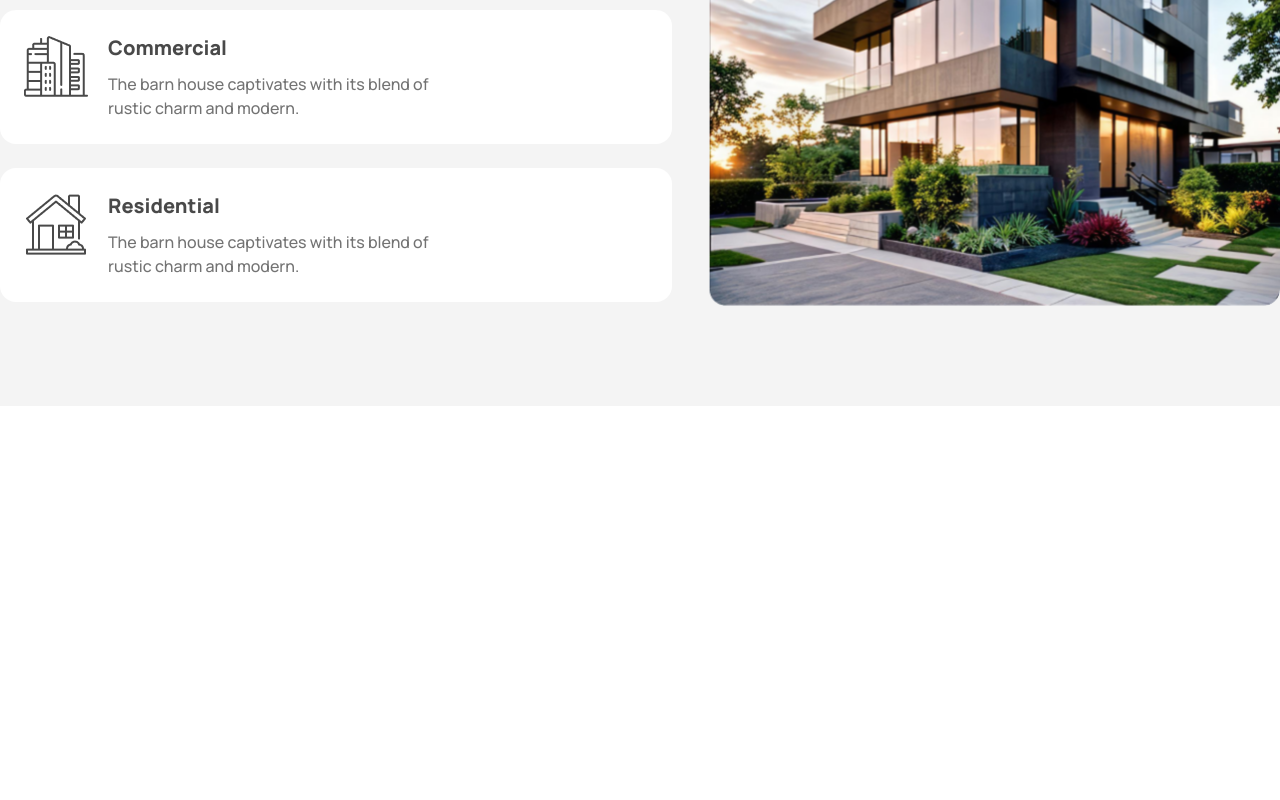
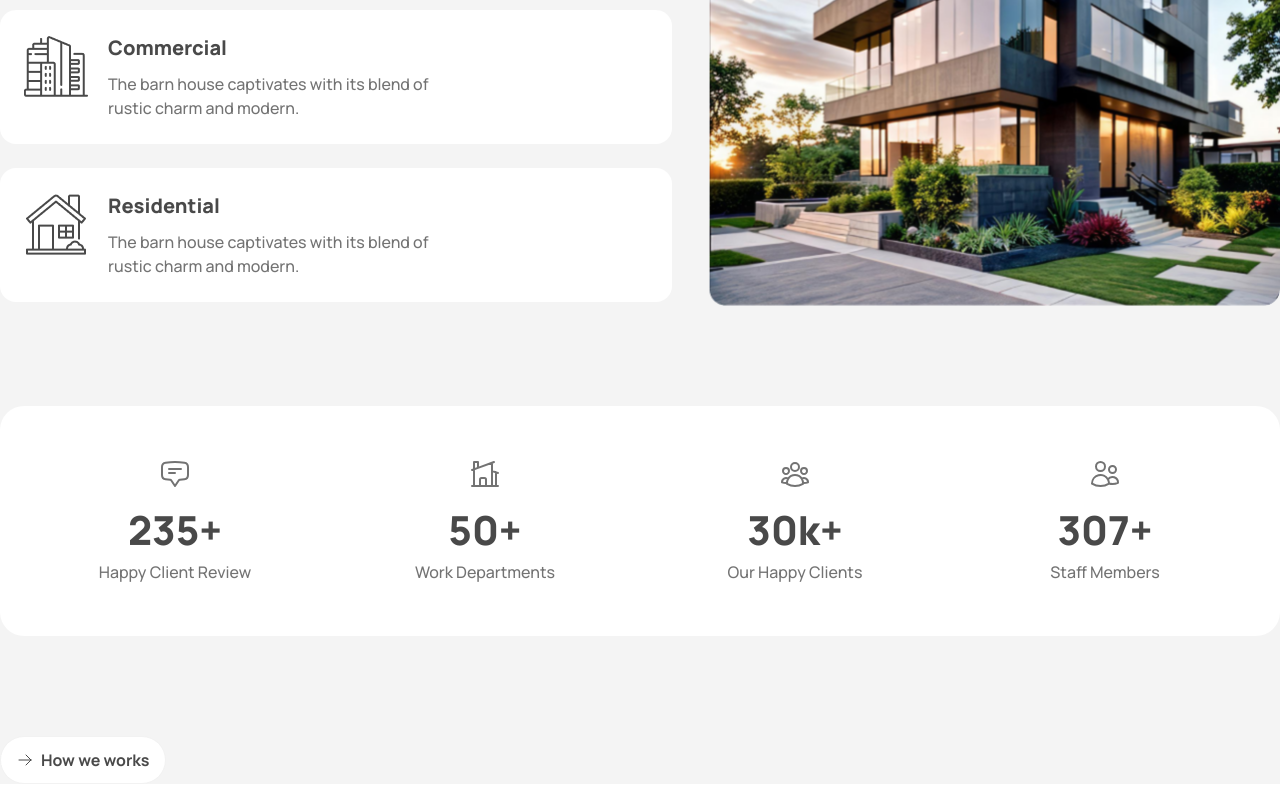
Before and after one commit to saifuddin-sami/assignment-3, a plain HTML site: page index.html in a window 1280 px wide. Shown: the part 1259-2059 px from the top of the page. Before the commit the page ends 1665 px from the top, so only its background shows below. Drawn offline with nearby package versions, Linux system fonts and the light colour scheme.

Commit message:
added section 3

```diff
--- a/index.html
+++ b/index.html
@@ -196,6 +196,66 @@
                  </div>
              </div>
         </section>
+        <!-- Section 3 -->
+        <section class="w-11/12 sm:container mx-auto p-6 sm:p-6 lg:p-8 bg-white rounded-3xl mb-8 sm:mb-[70px] lg:mb-[100px]">
+            <!-- Container -->
+            <div class="grid grid-cols-1 sm:grid-cols-2 lg:grid-cols-4 gap-1 lg:gap-6">
+                <!-- Box 1 -->
+                <div class="p-5 flex flex-col items-center justify-center hover:shadow-lg rounded-3xl cursor-pointer">
+                    <!-- Client Review Icon -->
+                    <div>
+                        <svg xmlns="http://www.w3.org/2000/svg" fill="none" viewBox="0 0 24 24" stroke-width="1.5" stroke="currentColor" class="size-8 text-[#737373]">
+                            <path stroke-linecap="round" stroke-linejoin="round" d="M7.5 8.25h9m-9 3H12m-9.75 1.51c0 1.6 1.123 2.994 2.707 3.227 1.129.166 2.27.293 3.423.379.35.026.67.21.865.501L12 21l2.755-4.133a1.14 1.14 0 0 1 .865-.501 48.172 48.172 0 0 0 3.423-.379c1.584-.233 2.707-1.626 2.707-3.228V6.741c0-1.602-1.123-2.995-2.707-3.228A48.394 48.394 0 0 0 12 3c-2.392 0-4.744.175-7.043.513C3.373 3.746 2.25 5.14 2.25 6.741v6.018Z"/>
+                        </svg>
+                    </div>
+                    <h2 class="font-extrabold text-[#494949] text-[32px] lg:text-[40px] mt-[10px] text-center"> 235+ </h2>
+                    <p class="font-medium text-[#737373] text-[16px] text-center"> Happy Client Review </p>
+                </div>
+                <!-- Box 2 -->
+                <div class="p-5 flex flex-col items-center justify-center hover:shadow-lg rounded-3xl cursor-pointer">
+                    <!-- Client Review Icon -->
+                    <div>
+                        <svg xmlns="http://www.w3.org/2000/svg" fill="none" viewBox="0 0 24 24" stroke-width="1.5" stroke="currentColor" class="size-8 text-[#737373]">
+                            <path stroke-linecap="round" stroke-linejoin="round" d="M8.25 21v-4.875c0-.621.504-1.125 1.125-1.125h2.25c.621 0 1.125.504 1.125 1.125V21m0 0h4.5V3.545M12.75 21h7.5V10.75M2.25 21h1.5m18 0h-18M2.25 9l4.5-1.636M18.75 3l-1.5.545m0 6.205 3 1m1.5.5-1.5-.5M6.75 7.364V3h-3v18m3-13.636 10.5-3.819" />
+                        </svg>
+                    </div>
+                    <h2 class="font-extrabold text-[#494949] text-[32px] lg:text-[40px] mt-[10px] text-center"> 50+ </h2>
+                    <p class="font-medium text-[#737373] text-[16px] text-center"> Work Departments </p>
+                </div>
+                <!-- Box 3 -->
+                <div class="p-5 flex flex-col items-center justify-center hover:shadow-lg rounded-3xl cursor-pointer">
+                    <!-- Client Review Icon -->
+                    <div>
+                        <svg xmlns="http://www.w3.org/2000/svg" fill="none" viewBox="0 0 24 24" stroke-width="1.5" stroke="currentColor" class="size-8 text-[#737373]">
+                            <path stroke-linecap="round" stroke-linejoin="round" d="M18 18.72a9.094 9.094 0 0 0 3.741-.479 3 3 0 0 0-4.682-2.72m.94 3.198.001.031c0 .225-.012.447-.037.666A11.944 11.944 0 0 1 12 21c-2.17 0-4.207-.576-5.963-1.584A6.062 6.062 0 0 1 6 18.719m12 0a5.971 5.971 0 0 0-.941-3.197m0 0A5.995 5.995 0 0 0 12 12.75a5.995 5.995 0 0 0-5.058 2.772m0 0a3 3 0 0 0-4.681 2.72 8.986 8.986 0 0 0 3.74.477m.94-3.197a5.971 5.971 0 0 0-.94 3.197M15 6.75a3 3 0 1 1-6 0 3 3 0 0 1 6 0Zm6 3a2.25 2.25 0 1 1-4.5 0 2.25 2.25 0 0 1 4.5 0Zm-13.5 0a2.25 2.25 0 1 1-4.5 0 2.25 2.25 0 0 1 4.5 0Z" />
+                        </svg>
+                    </div>
+                    <h2 class="font-extrabold text-[#494949] text-[32px] lg:text-[40px] mt-[10px] text-center"> 30k+ </h2>
+                    <p class="font-medium text-[#737373] text-[16px] text-center"> Our Happy Clients </p>
+                </div>
+                <!-- Box 4 -->
+                <div class="p-5 flex flex-col items-center justify-center hover:shadow-lg rounded-3xl cursor-pointer">
+                    <!-- Client Review Icon -->
+                    <div>
+                        <svg xmlns="http://www.w3.org/2000/svg" fill="none" viewBox="0 0 24 24" stroke-width="1.5" stroke="currentColor" class="size-8 text-[#737373]">
+                            <path stroke-linecap="round" stroke-linejoin="round" d="M15 19.128a9.38 9.38 0 0 0 2.625.372 9.337 9.337 0 0 0 4.121-.952 4.125 4.125 0 0 0-7.533-2.493M15 19.128v-.003c0-1.113-.285-2.16-.786-3.07M15 19.128v.106A12.318 12.318 0 0 1 8.624 21c-2.331 0-4.512-.645-6.374-1.766l-.001-.109a6.375 6.375 0 0 1 11.964-3.07M12 6.375a3.375 3.375 0 1 1-6.75 0 3.375 3.375 0 0 1 6.75 0Zm8.25 2.25a2.625 2.625 0 1 1-5.25 0 2.625 2.625 0 0 1 5.25 0Z" />
+                        </svg>
+                    </div>
+                    <h2 class="font-extrabold text-[#494949] text-[32px] lg:text-[40px] mt-[10px] text-center"> 307+ </h2>
+                    <p class="font-medium text-[#737373] text-[16px] text-center"> Staff Members </p>
+                </div>
+            </div>
+        </section>
+        <!-- Section 4 -->
+        <section class="w-11/12 sm:container mx-auto">
+            <!-- How we works Button -->
+            <div class="btn text-[16px] font-bold text-[#494949] px-4 py-2 h-fit bg-white rounded-3xl shadow-none gap-2 hover:bg-[rgba(172,239,95,0.5)] mb-4 flex w-fit mx-auto lg:mx-0">
+                <svg xmlns="http://www.w3.org/2000/svg" fill="none" viewBox="0 0 24 24" stroke-width="1.5" stroke="currentColor" class="size-4">
+                    <path stroke-linecap="round" stroke-linejoin="round" d="M13.5 4.5 21 12m0 0-7.5 7.5M21 12H3" />
+                  </svg>
+                  How we works
+            </div>
+        </section>
     </main>
 </body>
 
```
